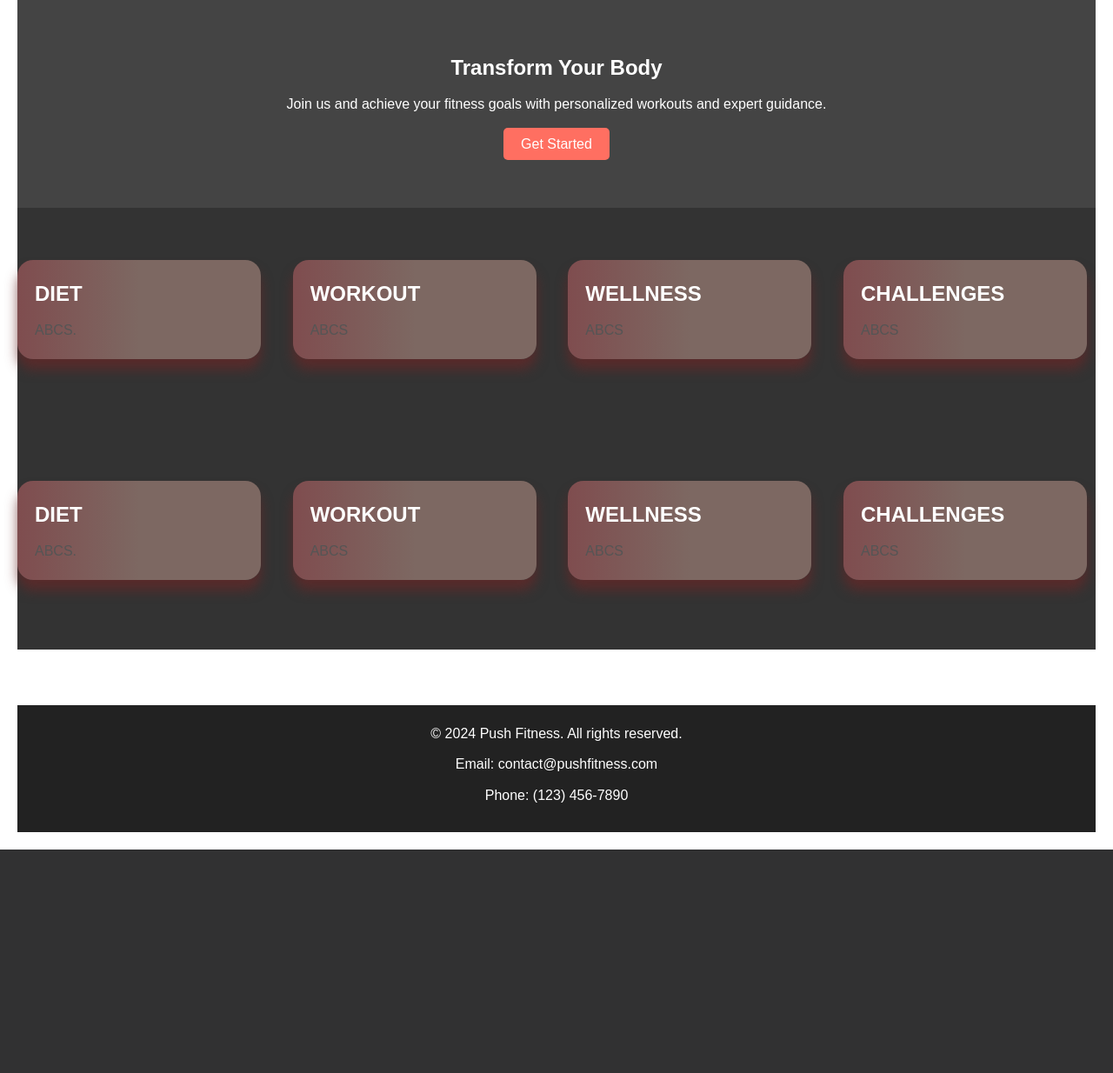
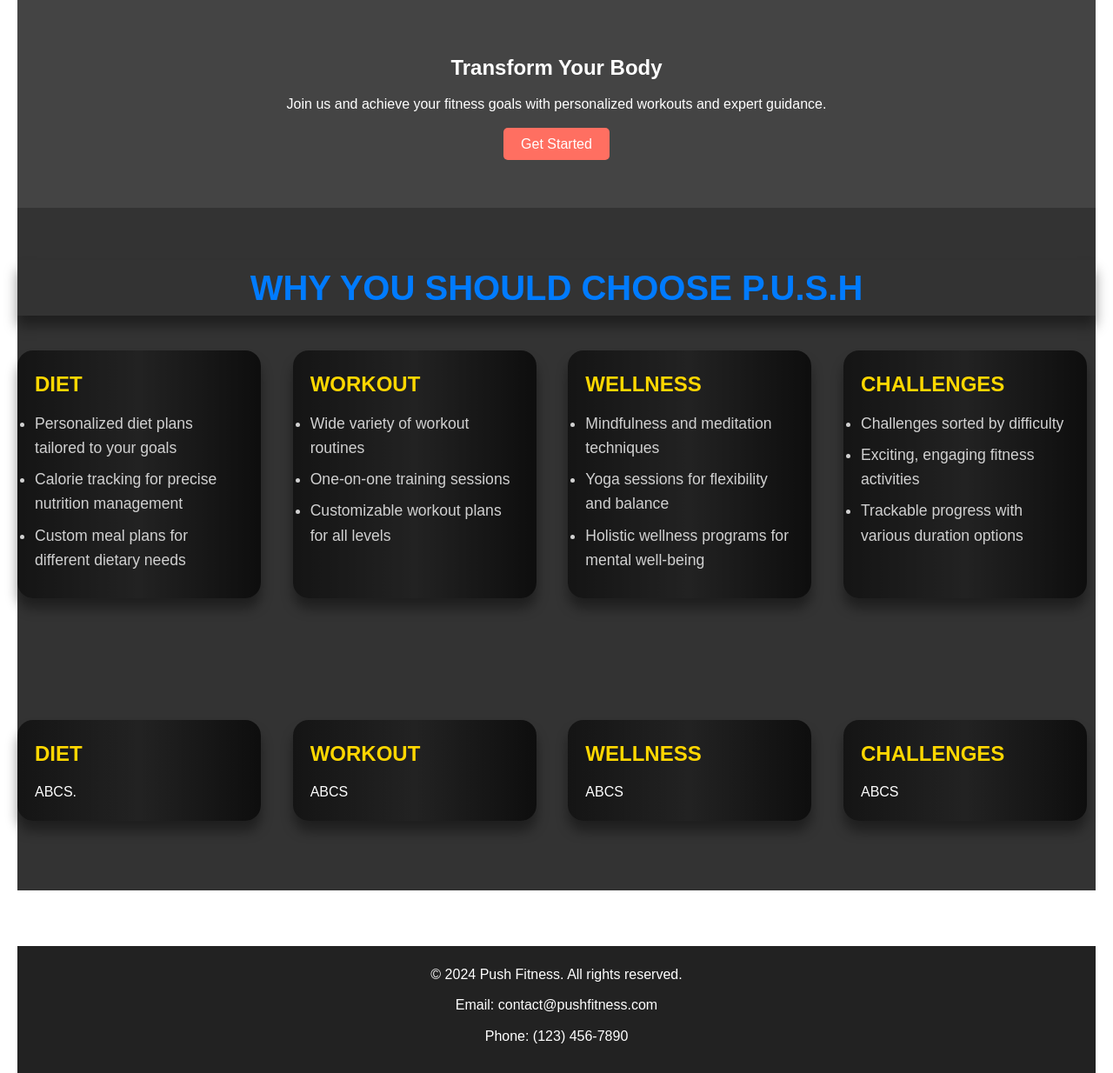
Before and after one commit to aaditwocode/P.U.S.H, a PHP site: page / in a window 1280 px wide. Shown: the part 111-1345 px from the top of the page at 87% size. Before the commit the page ends 1088 px from the top, so only its background shows below. Run offline with PHP 8.4, Linux system fonts and the light colour scheme.

Commit message:
done features work

```diff
--- a/index.html
+++ b/index.html
@@ -31,25 +31,45 @@
     </section>
 
     <section id="features">
+        <div class="reasonintro">
+        <h1>WHY YOU SHOULD CHOOSE P.U.S.H</h1>
+        </div>
         <div class="reasons-container">
             <div class="reason-box">
                 <h2>DIET</h2>
-                <p>ABCS.</p>
+                <ul>
+                    <li>Personalized diet plans tailored to your goals</li>
+                    <li>Calorie tracking for precise nutrition management</li>
+                    <li>Custom meal plans for different dietary needs</li>
+                </ul>
             </div>
             <div class="reason-box">
                 <h2>WORKOUT</h2>
-                <p>ABCS</p>
+                <ul>
+                    <li>Wide variety of workout routines</li>
+                    <li>One-on-one training sessions</li>
+                    <li>Customizable workout plans for all levels</li>
+                </ul>
             </div>
             <div class="reason-box">
                <h2>WELLNESS</h2>
-                <p>ABCS</p>
+                <ul>
+                    <li>Mindfulness and meditation techniques</li>
+                    <li>Yoga sessions for flexibility and balance</li>
+                    <li>Holistic wellness programs for mental well-being</li>
+                </ul>
             </div>
             <div class="reason-box">
                 <h2>CHALLENGES</h2>
-                <p>ABCS</p>
+                <ul>
+                    <li>Challenges sorted by difficulty</li>
+                    <li>Exciting, engaging fitness activities</li>
+                    <li>Trackable progress with various duration options</li>
+                </ul>
             </div>
         </div>
     </section>
+
     <section id="subscription">
         <div class="reasons-container">
             <div class="reason-box">
--- a/style.css
+++ b/style.css
@@ -146,23 +146,51 @@ footer p {
     margin: 0 auto;
   }
 
+  .reasonintro {
+    text-align: center;
+    margin-bottom: 40px;
+    box-shadow: 0 12px 14px rgba(0, 0, 0, 0.4);
+}
+
+.reasonintro h1 {
+    font-size: 2.5rem;
+    color: #007bff;
+    text-transform: uppercase;
+    font-weight: bold;
+    margin: 0;
+}
+
+
   .reason-box {
-    background: linear-gradient(rgba(0, 0, 0, 0.5), rgba(0, 0, 0, 0.5)),
-    linear-gradient(to right, #ff9a9e, #fad0c4, #fad0c4);     padding: 20px;
+    background: linear-gradient(rgba(0, 0, 0, 0.6), rgba(0, 0, 0, 0.6)),
+    linear-gradient(to right, #333333, #555555, #222222);
+    padding: 20px;
     border-radius: 18px;
-    box-shadow: 0 12px 14px rgba(105, 40, 40, 0.687);
+    box-shadow: 0 12px 14px rgba(0, 0, 0, 0.4);
     width: calc(25% - 30px);
     margin-bottom: 20px;
     margin-right: 10px;
-  }
+    color: #ffffff;
+}
 
-  .reason-box h2 {
+.reason-box h2 {
     font-size: 1.5rem;
+    margin-bottom: 12px;
+    color: #ffd700;
+}
+
+.reason-box ul {
+    font-size: 1.1rem;
+    color: #d1d1d1;
     margin-bottom: 10px;
-  }
+}
 
-  .reason-box p {
-    font-size: 1rem;
-    color: #555;
-    margin-bottom: 10px;
-  }
+.reason-box ul li {
+    margin-bottom: 8px;
+}
+
+
+.reason-box:hover {
+    box-shadow: 0 14px 18px rgba(0, 0, 0, 0.6);
+    transform: scale(1.02);
+}
```
